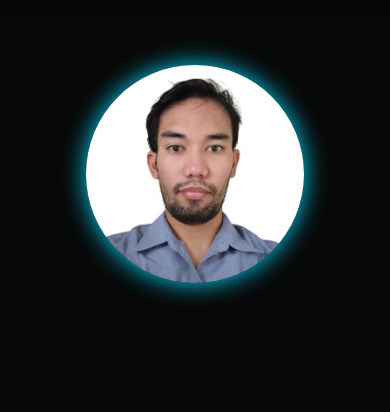
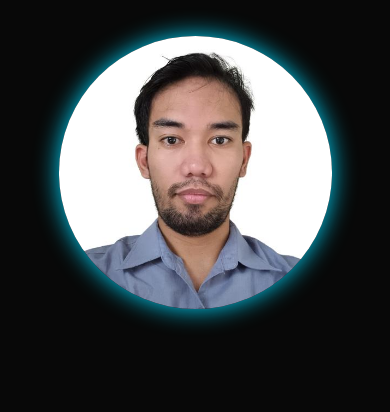
Before and after one commit to clydeskieme1/SuizoPortfolio-project, a plain HTML site: page index.html in a window 390 px wide. Shown: the part 79-491 px from the top of the page. Drawn offline with nearby package versions, Linux system fonts and the light colour scheme.

Commit message:
Update style.css

```diff
--- a/style.css
+++ b/style.css
@@ -576,8 +576,9 @@ span {
     display: block;
     z-index: 6;
   }
+
   html {
-    font-size: 50%;
+    font-size: 40%;
   }
   .footer ul li {
     font-size: 1.5rem;
@@ -652,7 +653,7 @@ span {
     margin: 0 auto;
   }
   .home-img img {
-    width: 56vw;
+    width: 70vw;
   }
   .experience h2 {
     margin-bottom: 3rem;
```
